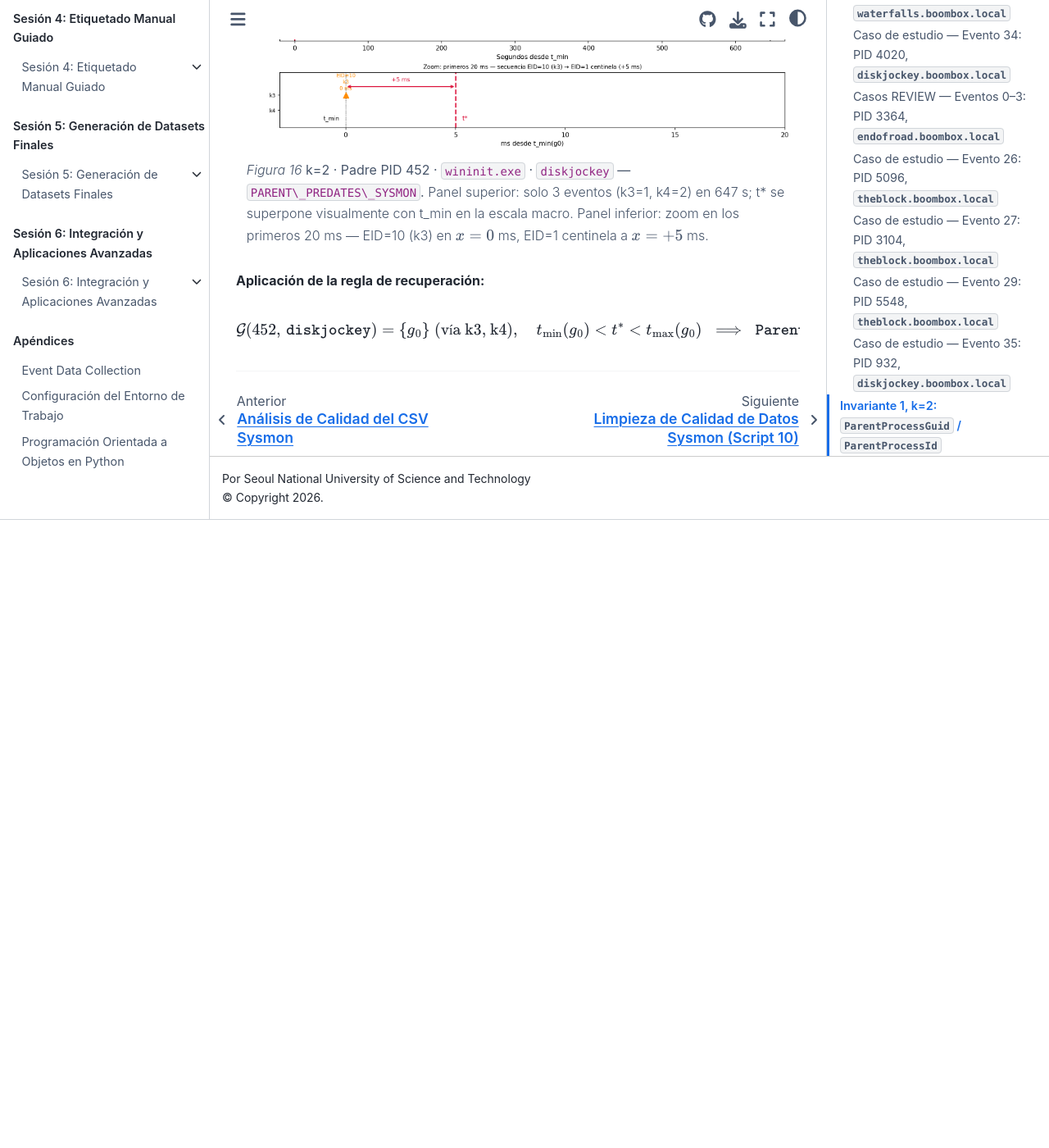
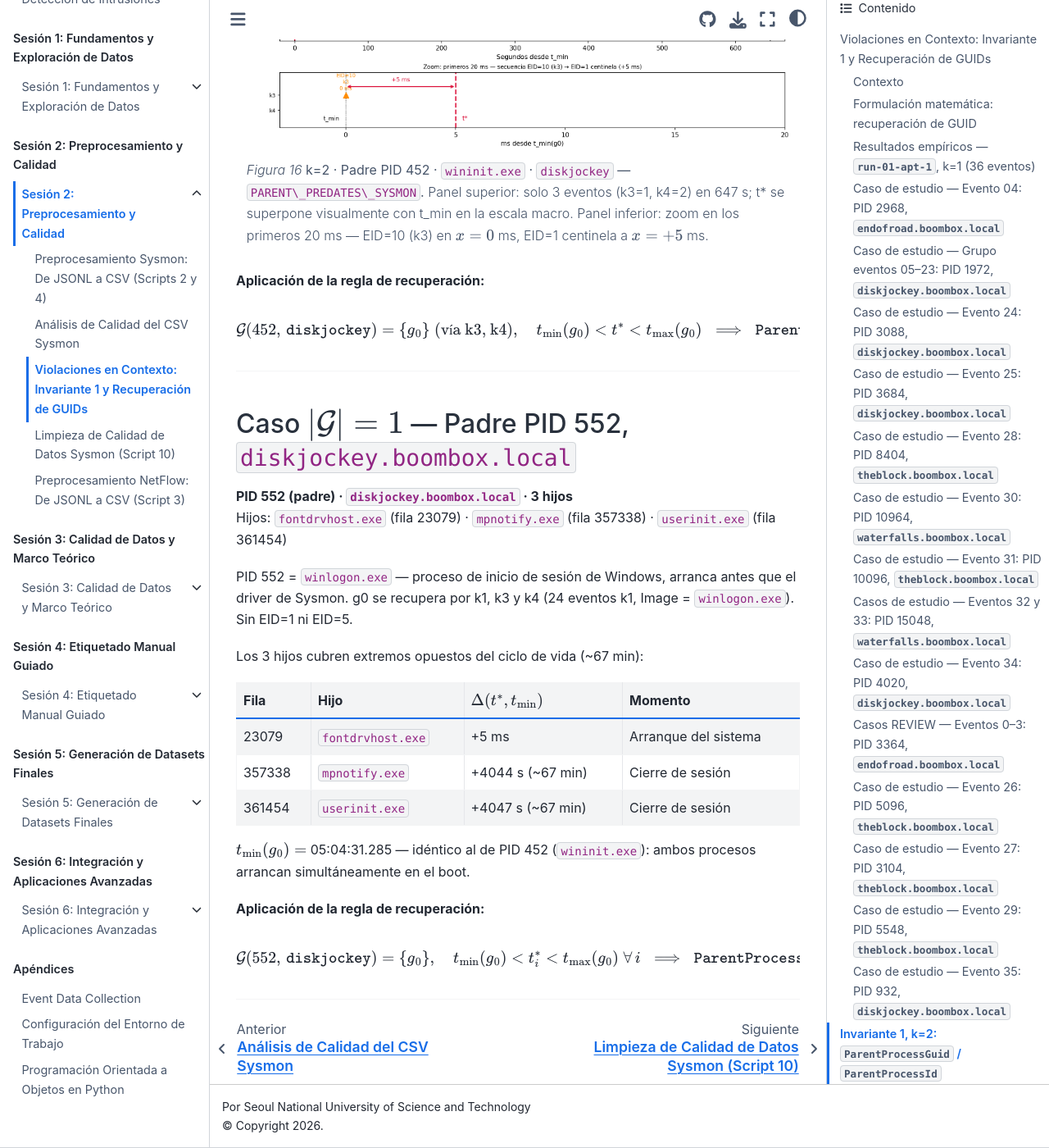
Before and after one commit to ollerenac/curso2026, a Jupyter Book: the page built from sesion-2/9-violaciones-en-contexto.md, in a window 1280 px wide and 1400 px high, scrolled down 37159 px. Shown: the whole window at 82% size. Built offline with Jupyter Book 1.0.4 settings and Sphinx 7.4.7 and the Sphinx Book theme 1.1.4, drawn with Linux system fonts in a browser that asks for light colours; before the commit the page ends 37793 px from its top, so only the background shows below that.

Commit message:
docs(sesion-2): add k=2 PID 552 case to 9-violaciones-en-contexto.md
winlogon.exe (PID 552, diskjockey): 3 children at boot (+5ms) and logoff
(~67min). PARENT_PREDATES_SYSMON, g0 via k1/k3/k4.

Co-Authored-By: Claude Sonnet 4.6 <noreply@anthropic.com>

```diff
--- a/sesion-2/9-violaciones-en-contexto.md
+++ b/sesion-2/9-violaciones-en-contexto.md
@@ -1416,3 +1416,34 @@ t_{\min}(g_0) < t^* < t_{\max}(g_0)
 $$
 
 ---
+
+## Caso $\lvert\mathcal{G}\rvert = 1$ — Padre PID 552, `diskjockey.boombox.local`
+
+**PID 552 (padre) · `diskjockey.boombox.local` · 3 hijos**
+Hijos: `fontdrvhost.exe` (fila 23079) · `mpnotify.exe` (fila 357338) · `userinit.exe` (fila 361454)
+
+PID 552 = `winlogon.exe` — proceso de inicio de sesión de Windows, arranca antes
+que el driver de Sysmon. g0 se recupera por k1, k3 y k4 (24 eventos k1,
+Image = `winlogon.exe`). Sin EID=1 ni EID=5.
+
+Los 3 hijos cubren extremos opuestos del ciclo de vida (~67 min):
+
+| Fila | Hijo | $\Delta(t^*, t_{\min})$ | Momento |
+|------|------|--------------------------|---------|
+| 23079 | `fontdrvhost.exe` | +5 ms | Arranque del sistema |
+| 357338 | `mpnotify.exe` | +4044 s (~67 min) | Cierre de sesión |
+| 361454 | `userinit.exe` | +4047 s (~67 min) | Cierre de sesión |
+
+$t_{\min}(g_0) = $ 05:04:31.285 — idéntico al de PID 452 (`wininit.exe`):
+ambos procesos arrancan simultáneamente en el boot.
+
+**Aplicación de la regla de recuperación:**
+
+$$
+\mathcal{G}(552,\,\texttt{diskjockey}) = \{g_0\},\quad
+t_{\min}(g_0) < t^*_i < t_{\max}(g_0)\;\forall\, i
+\;\implies\; \texttt{ParentProcessGuid} \leftarrow g_0 \quad
+[\texttt{PARENT\_PREDATES\_SYSMON}]
+$$
+
+---
```
